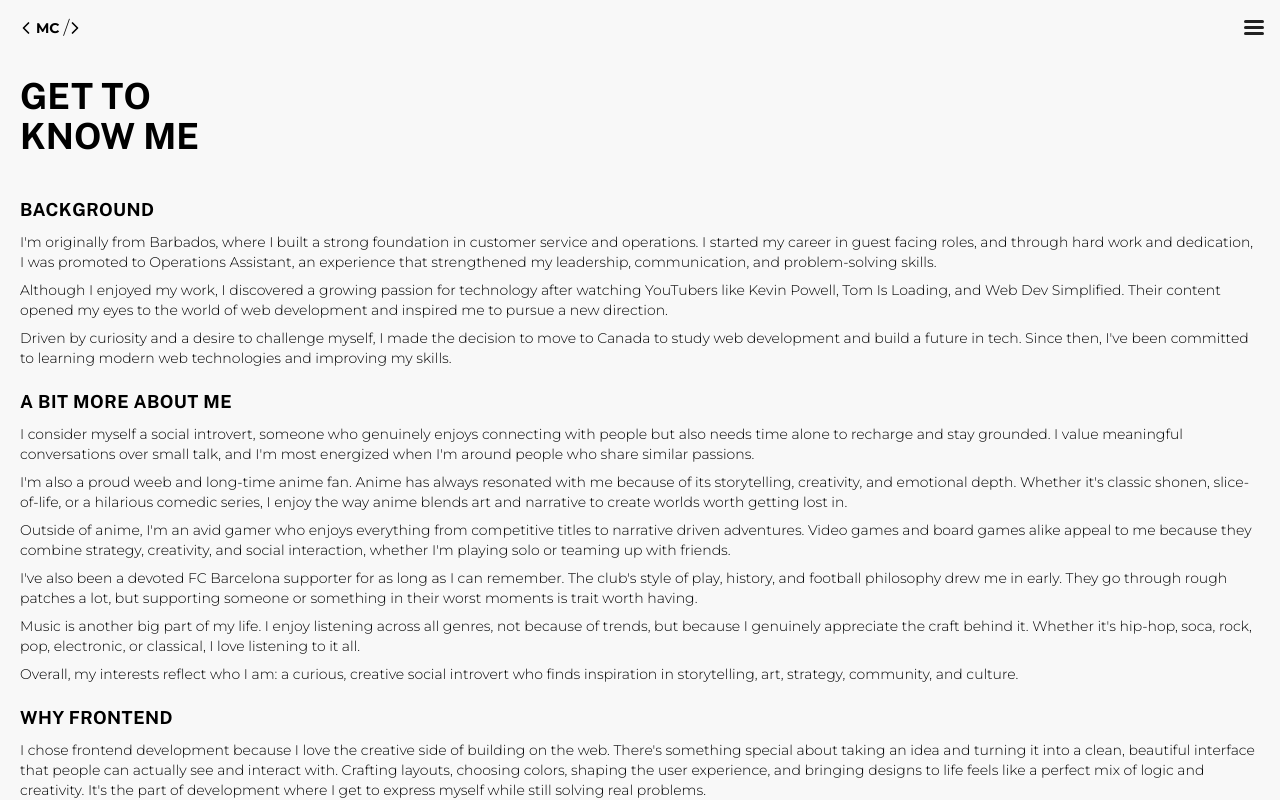
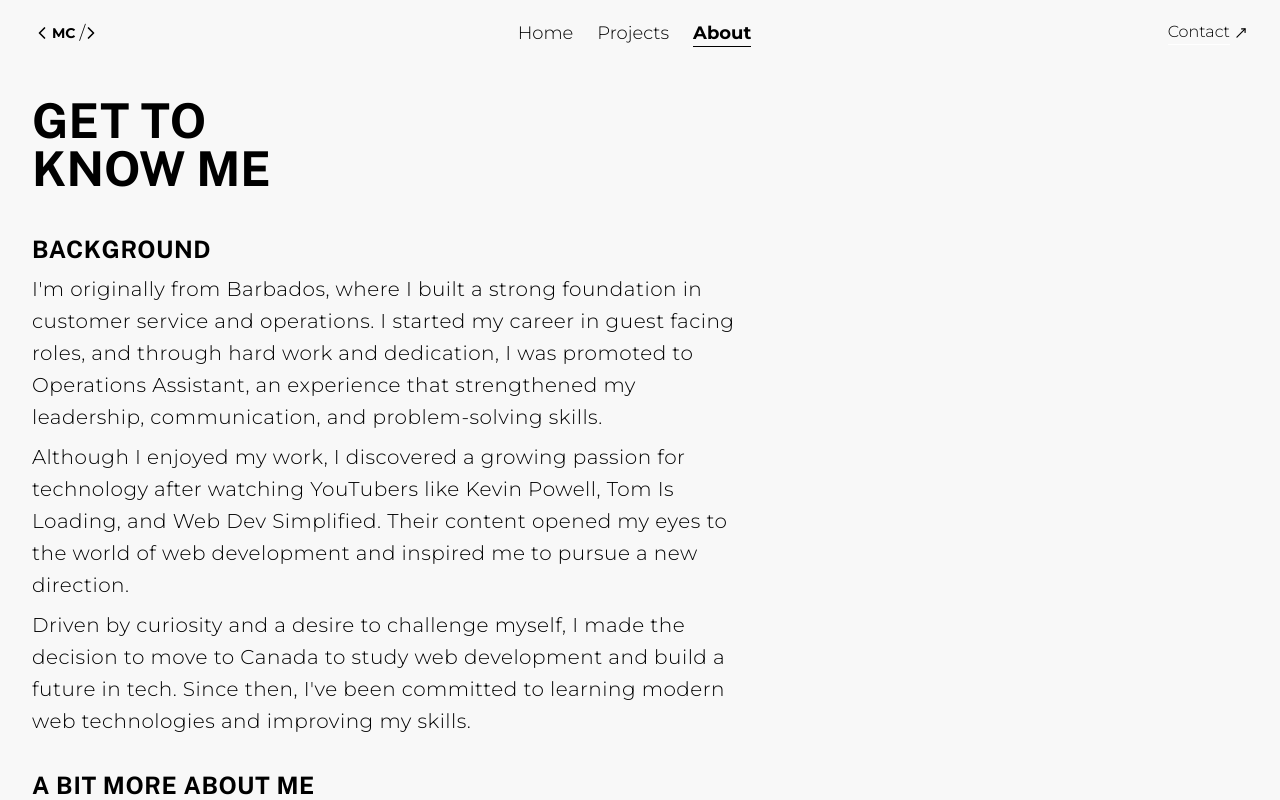
Before and after one commit to corb0140/my_portfolio, a React (Vite) app: page /about in a window 1280 px wide. Shown: the top 800 px of the page. Built offline with nearby package versions, Linux system fonts and the light colour scheme; no server answers.

Commit message:
responsive design for tablet

```diff
--- a/src/components/Header.jsx
+++ b/src/components/Header.jsx
@@ -2,7 +2,8 @@ import { useRef, useState, useEffect } from "react";
 import Logo from "./UI/Logo";
 import gsap from "gsap";
 import MobileNavModal from "./MobileNavModal";
-import { Link } from "react-router";
+import { Link, NavLink } from "react-router";
+import { MoveUpRight } from "lucide-react";
 
 function Header() {
   const hamburgerMenu =
@@ -54,20 +55,55 @@ function Header() {
 
   return (
     <>
-      <header className="p-4 flex justify-between items-center relative">
+      <header className="p-4 md:py-5 md:px-8 flex justify-between items-center relative">
         <Link to="/">
           <Logo />
         </Link>
 
         <button
           ref={buttonRef}
-          className="relative flex items-center h-4 w-5"
+          className="relative flex items-center h-4 w-5 md:hidden"
           onClick={() => (isOpen ? closeMenu() : openMenu())}
         >
           <span ref={bar1Ref} className={`${hamburgerMenu}`}></span>
           <span ref={bar2Ref} className={`${hamburgerMenu} top-1.5`}></span>
           <span ref={bar3Ref} className={`${hamburgerMenu} top-3`}></span>
         </button>
+
+        <ul className="hidden md:flex gap-6">
+          {[
+            { name: "Home", page: "/" },
+            { name: "Projects", page: "projects" },
+            { name: "About", page: "about" },
+          ].map((link, index) => (
+            <li key={index}>
+              <NavLink
+                to={link.page}
+                onClick={close}
+                end
+                className={({ isActive }) =>
+                  `transition-all duration-300 ${
+                    isActive
+                      ? "font-bold border-b pb-0.5 "
+                      : "hover:text-red-500"
+                  }`
+                }
+              >
+                {link.name}
+              </NavLink>
+            </li>
+          ))}
+        </ul>
+
+        <Link
+          to="contact"
+          className="hidden md:flex gap-1 items-center mt-auto"
+          onClick={close}
+        >
+          <p className="border-b border-white pb-0.2 text-[16px]">Contact</p>
+
+          <MoveUpRight className="h-3.5 w-3.5" />
+        </Link>
       </header>
 
       <MobileNavModal ref={modalRef} close={() => closeMenu()} />
--- a/src/data/projects.json
+++ b/src/data/projects.json
@@ -13,7 +13,7 @@
     ],
     "external_links": {
       "github": "https://github.com/corb0140/Movies_App_RN",
-      "screen": "https://expo.dev/preview/update?message=design+update&updateRuntimeVersion=1.0.0&createdAt=2025-12-02T21%3A09%3A07.225Z&slug=exp&projectId=8f03fd4b-9a97-4731-8f49-ab56be8e2a78&group=673255c8-dd88-4494-b77c-cd15b5d9670b"
+      "demo": "https://expo.dev/preview/update?message=design+update&updateRuntimeVersion=1.0.0&createdAt=2025-12-02T21%3A09%3A07.225Z&slug=exp&projectId=8f03fd4b-9a97-4731-8f49-ab56be8e2a78&group=673255c8-dd88-4494-b77c-cd15b5d9670b"
     },
     "screens": [
       { "screen": "/src/assets/home-screen.svg" },
@@ -46,7 +46,7 @@
     ],
     "external_links": {
       "github": "",
-      "screen": ""
+      "demo": ""
     },
     "screens": [{ "screen": "" }, { "screen": "" }, { "screen": "" }]
   },
@@ -64,7 +64,7 @@
     ],
     "external_links": {
       "github": "",
-      "screen": ""
+      "demo": ""
     },
     "screens": [{ "screen": "" }, { "screen": "" }, { "screen": "" }]
   },
@@ -82,7 +82,7 @@
     ],
     "external_links": {
       "github": "",
-      "screen": ""
+      "demo": ""
     },
     "screens": [{ "screen": "" }, { "screen": "" }, { "screen": "" }]
   }
--- a/src/pages/about-page.jsx
+++ b/src/pages/about-page.jsx
@@ -56,13 +56,17 @@ function AboutPage() {
   }, []);
 
   return (
-    <div className="p-5">
-      <h1 className="uppercase font-bold text-4xl max-w-50">Get to know me</h1>
+    <div className="p-8">
+      <h1 className="uppercase font-bold text-4xl md:text-5xl max-w-50 md:max-w-80">
+        Get to know me
+      </h1>
 
-      <div className="mt-10 flex flex-col gap-5 h-auto w-full">
+      <div className="mt-10 flex flex-col gap-5 md:gap-8 h-auto w-full">
         <span ref={backgroundRef} className="opacity-0">
-          <h2 className="uppercase text-lg tracking-wide">Background</h2>
-          <span className="text-sm mt-2 flex flex-col gap-2">
+          <h2 className="uppercase text-lg md:text-2xl tracking-wide">
+            Background
+          </h2>
+          <span className="text-sm md:text-xl mt-2 flex flex-col gap-2 md:max-w-180 tracking-wide leading-5 md:leading-8">
             <p>
               I'm originally from Barbados, where I built a strong foundation in
               customer service and operations. I started my career in guest
@@ -89,10 +93,10 @@ function AboutPage() {
         </span>
 
         <span ref={interestsRef} className="opacity-0">
-          <h2 className="uppercase text-lg tracking-wide">
+          <h2 className="uppercase text-lg md:text-2xl tracking-wide">
             A bit more about me
           </h2>
-          <span className="text-sm mt-2 flex flex-col gap-2">
+          <span className="text-sm md:text-xl mt-2 flex flex-col gap-2 md:max-w-180 tracking-wide leading-5 md:leading-8">
             <p>
               I consider myself a social introvert, someone who genuinely enjoys
               connecting with people but also needs time alone to recharge and
@@ -120,29 +124,24 @@ function AboutPage() {
             <p>
               I've also been a devoted FC Barcelona supporter for as long as I
               can remember. The club's style of play, history, and football
-              philosophy drew me in early. They go through rough patches a lot,
-              but supporting someone or something in their worst moments is
-              trait worth having.
+              philosophy drew me in early. When at their best I believe there is
+              no team more exciting to watch.
             </p>
 
             <p>
-              Music is another big part of my life. I enjoy listening across all
+              Music is another big part of my life. I enjoy listening to all
               genres, not because of trends, but because I genuinely appreciate
-              the craft behind it. Whether it's hip-hop, soca, rock, pop,
+              the craft behind it. Whether it's hip-hop, country, rock, soca,
               electronic, or classical, I love listening to it all.
-            </p>
-
-            <p>
-              Overall, my interests reflect who I am: a curious, creative social
-              introvert who finds inspiration in storytelling, art, strategy,
-              community, and culture.
             </p>
           </span>
         </span>
 
         <span ref={frontendRef} className="opacity-0">
-          <h2 className="uppercase text-lg tracking-wide">Why Frontend</h2>
-          <span className="text-sm mt-2 flex flex-col gap-2">
+          <h2 className="uppercase text-lg md:text-2xl tracking-wide">
+            Why Frontend
+          </h2>
+          <span className="text-sm md:text-xl mt-2 flex flex-col gap-2 md:max-w-180 tracking-wide leading-5 md:leading-8">
             <p>
               I chose frontend development because I love the creative side of
               building on the web. There's something special about taking an
@@ -177,14 +176,16 @@ function AboutPage() {
         </span>
 
         <span ref={technologiesRef} className="opacity-0">
-          <h2 className="uppercase text-lg tracking-wide">Technologies</h2>
+          <h2 className="uppercase text-lg md:text-2xl tracking-wide">
+            Technologies
+          </h2>
 
           {/* GRID & DRAGGABLE */}
           <div className="mt-3">
             {data.map((item, index) => (
               <span
                 key={index}
-                className="text-sm mt-2 mx-1 p-1 px-2 inline-block bg-primary/90 text-white rounded-sm"
+                className="text-sm md:text-xl mt-2 mx-1 py-1 px-2 md:py-2 md:px-3 inline-block bg-primary/90 text-white rounded-sm"
               >
                 {item}
               </span>
--- a/src/pages/home-page.jsx
+++ b/src/pages/home-page.jsx
@@ -12,9 +12,17 @@ function HomePage() {
   const helloRef = useRef(null);
 
   useEffect(() => {
-    if (!bonjourRef.current || !helloRef.current) return;
+    let tl;
 
-    const tl = gsap.timeline({
+    const startAnimation = () => {
+      const translateY = window.innerWidth >= 768 ? 100 : 80;
+
+      if (tl) tl.kill();
+
+      gsap.set(bonjourRef.current.querySelectorAll("span"), { y: 0 });
+      gsap.set(helloRef.current.querySelectorAll("span"), { y: 0 });
+
+      tl = gsap.timeline({
         defaults: {
           duration: 2,
           ease: "power1.in",
@@ -28,21 +36,35 @@ function HomePage() {
       const helloLetters = helloRef.current.querySelectorAll("span");
 
       bonjourLetters.forEach((letter, index) =>
-      tl.to(letter, { y: "80px" }, index * 0.09)
+        tl.to(letter, { y: translateY }, index * 0.09)
       );
 
       helloLetters.forEach((letter, index) =>
-      tl.to(letter, { y: "80px" }, index * 0.09)
+        tl.to(letter, { y: translateY }, index * 0.09)
       );
-  });
+    };
+
+    startAnimation();
+
+    const onResize = () => {
+      startAnimation();
+    };
+
+    window.addEventListener("resize", onResize);
+
+    return () => {
+      window.removeEventListener("resize", onResize);
+      if (tl) tl.kill();
+    };
+  }, []);
 
   return (
-    <div className="h-[calc(100vh-56px)] w-full flex flex-col items-center">
-      <div className="h-auto flex flex-col gap-2 mt-10">
-        <div className="relative overflow-hidden h-20 w-75 -z-10">
+    <div className="h-[calc(100vh-56px)] w-full flex flex-col items-center overflow-hidden">
+      <div className="h-auto flex flex-col gap-2 mt-10 md:self-start md:pl-8">
+        <div className="relative overflow-hidden h-20 w-75 md:h-26 md:w-100 -z-10">
           <p
             ref={bonjourRef}
-            className="test text-7xl font-normal absolute -top-20"
+            className="text-7xl md:text-8xl font-normal absolute -top-20 md:-top-26"
           >
             {bonjour.map((letter, index) => (
               <span key={index} className="inline-block">
@@ -51,7 +73,10 @@ function HomePage() {
             ))}
           </p>
 
-          <p ref={helloRef} className="text-7xl font-normal absolute">
+          <p
+            ref={helloRef}
+            className="text-7xl md:text-8xl font-normal absolute"
+          >
             {hello.map((letter, index) => (
               <span key={index} className="inline-block">
                 {letter}
@@ -60,20 +85,20 @@ function HomePage() {
           </p>
         </div>
 
-        <p className="text-sm font-normal">
+        <p className="text-sm md:text-xl font-normal">
           - I'm Mark Corbin, a frontend developer
         </p>
       </div>
 
-      <div className="flex gap-5 mt-15">
+      <div className="flex gap-5 mt-15 md:self-start md:pl-8">
         <a
           download
           href={resume}
           className="font-light tracking-wide flex items-center transition-all duration-500 hover:scale-105"
         >
-          <p className="text-[16px]">Resume</p>
+          <p className="text-[16px] md:text-[22px]">Resume</p>
 
-          <Download className="ml-2 h-4 w-4" />
+          <Download className="ml-2 md:ml-3 h-4 w-4 md:h-5 md:w-5" />
         </a>
 
         <a
@@ -81,16 +106,16 @@ function HomePage() {
           target="_blank"
           className="font-light tracking-wide flex items-center transition-all duration-500 hover:scale-105"
         >
-          <p className="text-[16px]">LinkedIn</p>
+          <p className="text-[16px] md:text-[22px]">LinkedIn</p>
 
-          <SquareArrowOutUpRight className="ml-2 h-4 w-4" />
+          <SquareArrowOutUpRight className="ml-2 md:ml-3 h-4 w-4 md:h-5 md:w-5" />
         </a>
       </div>
 
       <img
         src={me}
         alt=""
-        className="grayscale-80 h-auto w-full object-cover mt-auto"
+        className="grayscale-80 h-auto w-full object-cover mt-auto md:relative md:bottom-20"
       />
     </div>
   );
--- a/src/pages/project-page.jsx
+++ b/src/pages/project-page.jsx
@@ -38,13 +38,17 @@ function ProjectPage() {
         <div
           className="relative h-full"
           style={{
-            width: `${data.screens.length * 70}%`,
+            width: `${
+              window.innerWidth >= 768
+                ? data.screens.length * 44.5
+                : data.screens.length * 70
+            }%`,
           }}
         >
           {data.screens.map((item, index) => (
             <div
               key={index}
-              className="absolute w-65 p-2 h-full rounded-md flex items-center justify-center bg-primary/95"
+              className="absolute w-65 md:w-80 p-2 h-full rounded-md flex items-center justify-center bg-primary/95"
               style={{
                 transform: `translateX(${index * 100}%)`,
                 marginLeft: `${index * 0.7}rem`,
@@ -65,7 +69,7 @@ function ProjectPage() {
         {data.tech?.map((item, index) => (
           <span
             key={item + index}
-            className="text-sm p-1.5 rounded-sm text-primary border border-primary"
+            className="text-sm md:text-lg p-1.5 rounded-sm text-primary border border-primary"
           >
             {item}
           </span>
@@ -73,7 +77,7 @@ function ProjectPage() {
       </div>
 
       {/* DESCRIPTION */}
-      <p className="p-5">{data.description}</p>
+      <p className="p-5 md:text-xl">{data.description}</p>
 
       {/* EXTERNAL LINKS */}
       <div className="p-5 flex flex-col gap-3">
@@ -81,7 +85,7 @@ function ProjectPage() {
           <a
             href={data.external_links.demo}
             target="_blank"
-            className="bg-primary/90 py-2.5 px-4.5 text-sm flex items-center gap-1 text-tertiary rounded-sm"
+            className="bg-primary/90 py-2.5 px-4.5 md:py-3.5 md:px-5.5 text-sm md:text-lg flex items-center gap-1 text-tertiary rounded-sm"
           >
             Demo
             <SquareArrowOutUpRight className="h-4 w-4" />
@@ -90,25 +94,27 @@ function ProjectPage() {
           <a
             href={data.external_links.github}
             target="_blank"
-            className="bg-primary/90 py-2.5 px-4.5 text-sm flex items-center gap-1 text-tertiary rounded-sm"
+            className="bg-primary/90 py-2.5 px-4.5 md:py-3.5 md:px-5.5 text-sm md:text-lg flex items-center gap-1 text-tertiary rounded-sm"
           >
             Github
             <SquareArrowOutUpRight className="h-4 w-4" />
           </a>
         </div>
 
-        {data.notes && <p className="text-sm">Note: {data.notes}</p>}
+        {data.notes && <p className="text-sm md:text-xl">Note: {data.notes}</p>}
       </div>
 
       {/* MOTIVE */}
       <div className="mt-10 flex flex-col gap-10 p-5">
-        <h2 className="text-primary/90 uppercase text-[17px]">
+        <h2 className="text-primary/90 uppercase text-[17px] md:text-2xl">
           Why This Project
         </h2>
 
         <div className="flex flex-col gap-3">
           {data.motive?.map((para, index) => (
-            <span key={index}>{para}</span>
+            <span key={index} className="md:text-xl">
+              {para}
+            </span>
           ))}
         </div>
       </div>
--- a/src/pages/projects-home-page.jsx
+++ b/src/pages/projects-home-page.jsx
@@ -34,11 +34,18 @@ function ProjectsHomePage() {
   return (
     <>
       <div className="p-8 flex flex-col">
-        <h1 className="uppercase tracking-wide text-2xl">My Projects</h1>
+        <h1 className="uppercase tracking-wide text-2xl md:text-4xl">
+          My Projects
+        </h1>
 
-        <div className="mt-20 grid grid-cols-1 gap-8">
+        <div className="mt-20 grid grid-cols-1 md:grid-cols-2 gap-8">
           {data.map((item, index) => (
-            <Link to={item.link} key={index} className="flex flex-col gap-2">
+            <Link
+              to={item.link}
+              key={index}
+              className="flex flex-col gap-2 md:gap-3"
+            >
+              {/* IMAGE */}
               <div
                 className="h-45 w-full rounded-md hover:cursor-none bg-primary/90 flex flex-col items-center justify-center"
                 onMouseEnter={() => setShowCursor(true)}
@@ -61,9 +68,11 @@ function ProjectsHomePage() {
                 )}
               </div>
 
-              <h2>{item.title}</h2>
+              {/* 'TITLE' */}
+              <h2 className="md:text-xl">{item.title}</h2>
 
-              <p className="text-sm">{item.description}</p>
+              {/* DESCRIPTION */}
+              <p className="text-sm md:text-lg">{item.description}</p>
             </Link>
           ))}
         </div>
```
Also changed, not shown: src/pages/contact-page.jsx (+29 -23 lines). Lines whose indentation alone changed are shown as unchanged.
